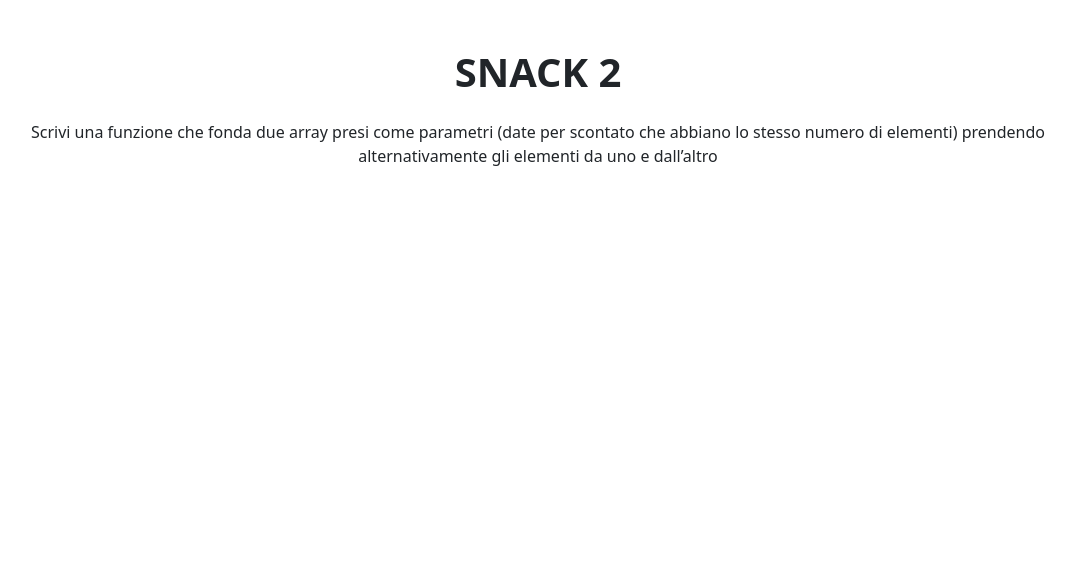
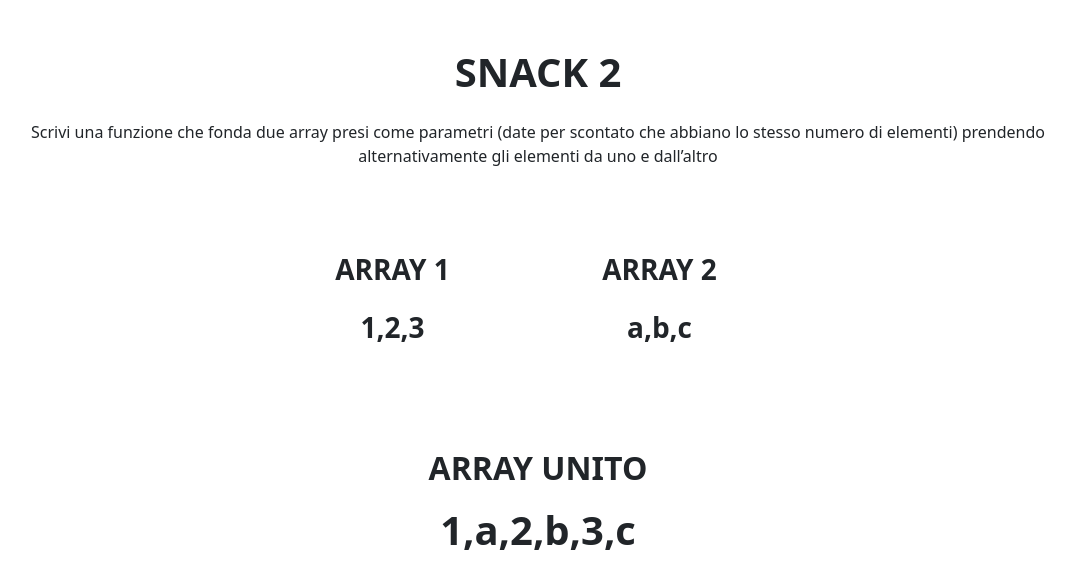
Before and after one commit to PietroAntonioNini/js-jsnacks-blocco-3, a plain HTML site: page snack2/index.html in a window 1280 px wide. Shown: the whole page, without its empty margins (102-1177 px from the left). Drawn offline with nearby package versions, Linux system fonts and the light colour scheme.

Commit message:
Snack 2 Completo

```diff
--- a/snack2/index.html
+++ b/snack2/index.html
@@ -13,11 +13,20 @@
     <div class="container py-5 text-center">
         <h1 class="text-uppercase fw-bold">Snack 2</h1>
         <p class="py-3">Scrivi una funzione che fonda due array presi come parametri (date per scontato che abbiano lo stesso numero di elementi) prendendo alternativamente gli elementi da uno e dall’altro</p>
-        <div class="row py-5 w-25 m-auto">
-            <div id="arr1" class="col"></div>
-            <div id="arr2" class="col"></div>
-            <div id="mergedArray" class="col"></div>
+        <div class="row py-5 w-50 m-auto">
+            <div class="row mb-3">
+                <div class="col fw-bold fs-3 text-uppercase">Array 1</div>
+                <div class="col fw-bold fs-3 text-uppercase">Array 2</div>
+            </div>
+
+            <div class="row mb-5">
+                <div id="arr1" class="col fw-bold fs-3"></div>
+                <div id="arr2" class="col fw-bold fs-3"></div>
+            </div>
         </div>
+
+        <div class="fs-2 fw-bold text-uppercase mb-2">Array unito</div>
+        <div id="mergedArray" class="col fs-1 fw-bold"></div>
     </div>
 
 
--- a/snack2/js/script.js
+++ b/snack2/js/script.js
@@ -16,10 +16,13 @@ function mergeArrays(arr1, arr2) {
 
 
 //se avessimo ad esempio arr1 = 1,2,3
+const array1 = [1, 2, 3];
+document.querySelector("#arr1").innerText = array1;
+
 //E arr2 = a,b,c
+const array2 = ['a', 'b', 'c'];
+document.querySelector("#arr2").innerText = array2;
 
-const array1 = [1, 2, 3];
-const array2 = ['a', 'b', 'c'];
-
+//stampo
 const merged = mergeArrays(array1, array2);
-console.log(merged);
+document.querySelector("#mergedArray").innerText = merged;
```
